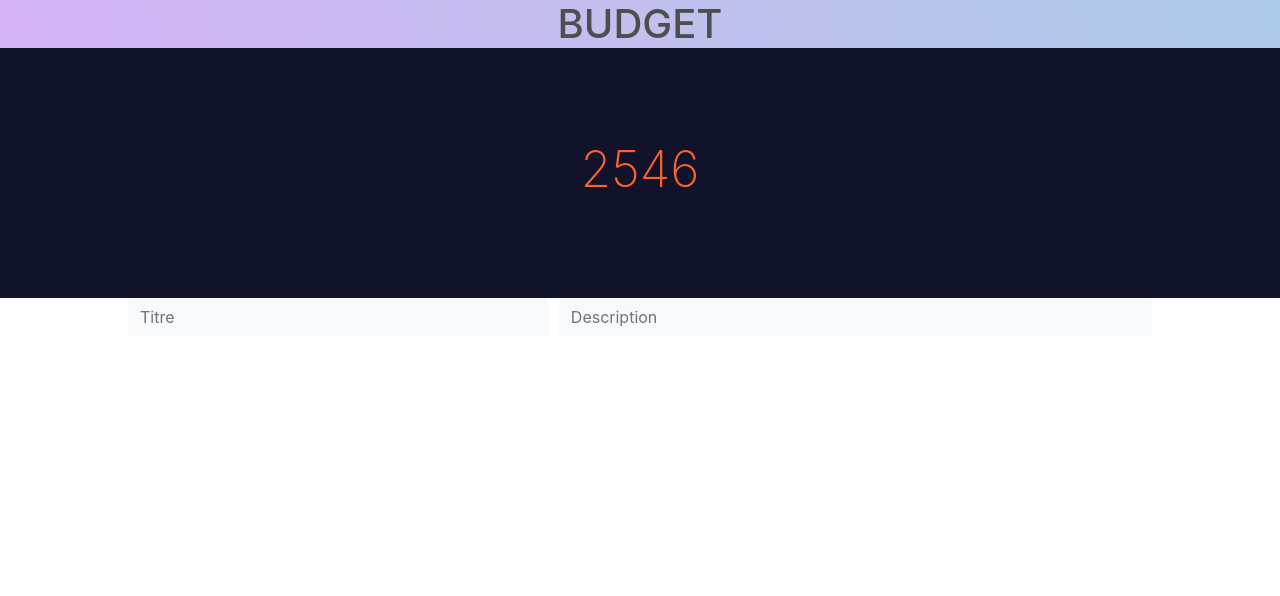
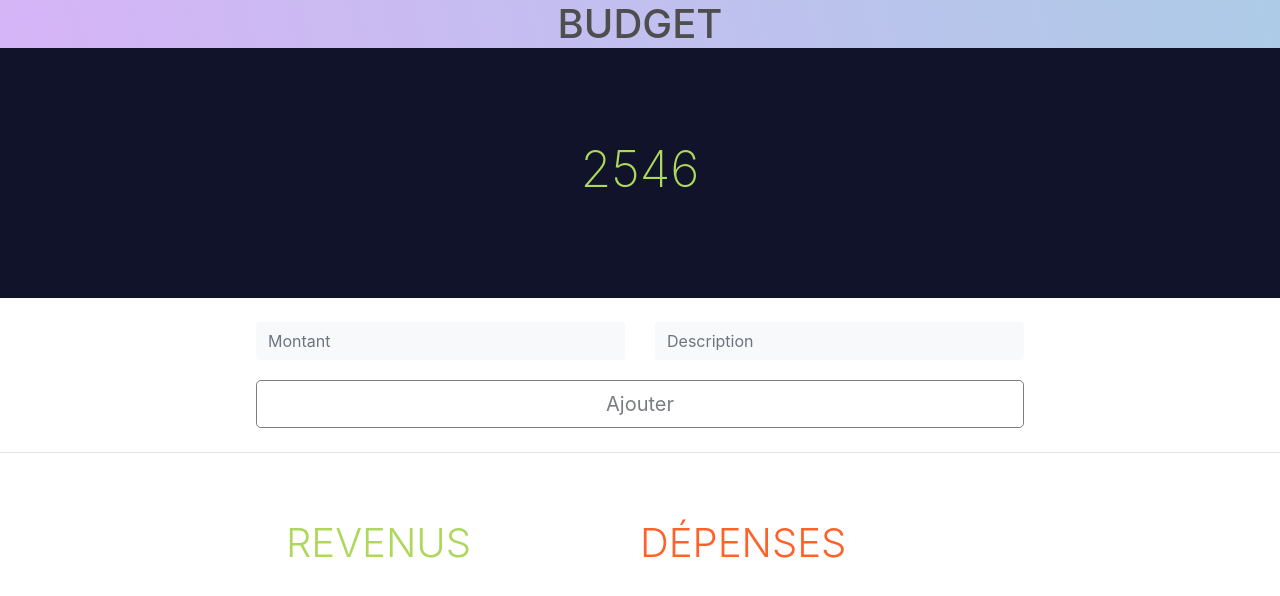
Before and after one commit to philippe-jonathan/budgetCalculator, an Angular app: page / in a window 1280 px wide. Shown: the top 596 px of the page. Built offline with nearby package versions, Linux system fonts and the light colour scheme.

Commit message:
form completed & start columns

```diff
--- a/src/app/add-item-form/add-item-form.component.html
+++ b/src/app/add-item-form/add-item-form.component.html
@@ -1,10 +1,13 @@
 <form>
-    <div class="form-row">
-        <div class="col-5">
-            <input type="text" class="form-control bg-light border-0" placeholder="Titre">
+    <div class="row">
+        <div class="col">
+            <input type="number" class="form-control bg-light border-0" placeholder="Montant">
         </div>
         <div class="col">
             <input type="text" class="form-control bg-light border-0" placeholder="Description">
         </div>
     </div>
+    <div>
+        <button type="button" class="btn btn-outline-dark btn-lg btn-block" disabled="true">Ajouter</button>
+    </div>
 </form>
--- a/src/app/add-item-form/add-item-form.component.scss
+++ b/src/app/add-item-form/add-item-form.component.scss
@@ -0,0 +1,3 @@
+input {
+    margin-bottom: 20px;
+}
--- a/src/app/app.module.ts
+++ b/src/app/app.module.ts
@@ -5,12 +5,16 @@ import { AppRoutingModule } from './app-routing.module';
 import { AppComponent } from './app.component';
 import { MainPageComponent } from './main-page/main-page.component';
 import { AddItemFormComponent } from './add-item-form/add-item-form.component';
+import { BudgetItemListComponent } from './budget-item-list/budget-item-list.component';
+import { BudgetItemCardComponent } from './budget-item-list/budget-item-card/budget-item-card.component';
 
 @NgModule({
   declarations: [
     AppComponent,
     MainPageComponent,
-    AddItemFormComponent
+    AddItemFormComponent,
+    BudgetItemListComponent,
+    BudgetItemCardComponent
   ],
   imports: [
     BrowserModule,
--- /dev/null
+++ b/src/app/budget-item-list/budget-item-card/budget-item-card.component.html
@@ -0,0 +1 @@
+<p>budget-item-card works!</p>
--- /dev/null
+++ b/src/app/budget-item-list/budget-item-card/budget-item-card.component.ts
@@ -0,0 +1,15 @@
+import { Component, OnInit } from '@angular/core';
+
+@Component({
+  selector: 'app-budget-item-card',
+  templateUrl: './budget-item-card.component.html',
+  styleUrls: ['./budget-item-card.component.scss']
+})
+export class BudgetItemCardComponent implements OnInit {
+
+  constructor() { }
+
+  ngOnInit(): void {
+  }
+
+}
--- /dev/null
+++ b/src/app/budget-item-list/budget-item-list.component.html
@@ -0,0 +1,13 @@
+<section class="budget-items-section">
+    <div class="budget-items-container">
+
+        <div class="income-column">
+            <h1>Revenus</h1>
+        </div>
+
+        <div class="expenses-column">
+            <h1>Dépenses</h1>
+        </div>
+
+    </div>
+</section>
--- /dev/null
+++ b/src/app/budget-item-list/budget-item-list.component.scss
@@ -0,0 +1,40 @@
+.budget-items-section {
+    display: flex;
+    padding: 50px;
+
+    justify-content: center;
+    align-items: center;
+
+    .budget-items-container {
+        display: flex;
+        max-width: 60%;
+        height: 100%;
+        width: 100%;
+
+        .income-column, .expenses-column {
+            display: flex;
+            flex-direction: column;
+            flex-basis: 0;
+            flex-grow: 1;
+
+            h1 {
+                text-transform: uppercase;
+                font-weight: 300;
+            }
+        }
+
+        .income-column {
+
+            h1 {
+                color: lighten(yellowgreen, 10%);
+            }
+        }
+
+        .expenses-column {
+
+            h1 {
+                color:lighten(#dc3900, 15%);
+            }
+        }
+    }
+}
--- /dev/null
+++ b/src/app/budget-item-list/budget-item-list.component.ts
@@ -0,0 +1,15 @@
+import { Component, OnInit } from '@angular/core';
+
+@Component({
+  selector: 'app-budget-item-list',
+  templateUrl: './budget-item-list.component.html',
+  styleUrls: ['./budget-item-list.component.scss']
+})
+export class BudgetItemListComponent implements OnInit {
+
+  constructor() { }
+
+  ngOnInit(): void {
+  }
+
+}
--- a/src/app/main-page/main-page.component.html
+++ b/src/app/main-page/main-page.component.html
@@ -3,11 +3,15 @@
 </div>
 
 <section class="total-budget">
-    <h2 class="red">2546</h2>
+    <h2 class="green">2546</h2>
 </section>
 
 <section class="add-item-section">
     <div class="add-item-container">
-        <app-add-item-form></app-add-item-form>
+        <app-add-item-form class="add-item-form"></app-add-item-form>
     </div>
 </section>
+
+<hr class="line">
+
+<app-budget-item-list></app-budget-item-list>
--- a/src/app/main-page/main-page.component.scss
+++ b/src/app/main-page/main-page.component.scss
@@ -42,6 +42,14 @@
 
 
     .add-item-container {
-        width: 80%;
+        width: 60%;
     }
 }
+
+.add-item-form {
+    padding: 20px;
+}
+
+.line {
+    margin-top: 0;
+}
```
Also changed, not shown: src/app/budget-item-list/budget-item-card/budget-item-card.component.scss (added), 2 other files (tests, documents, lock files or other folders).
